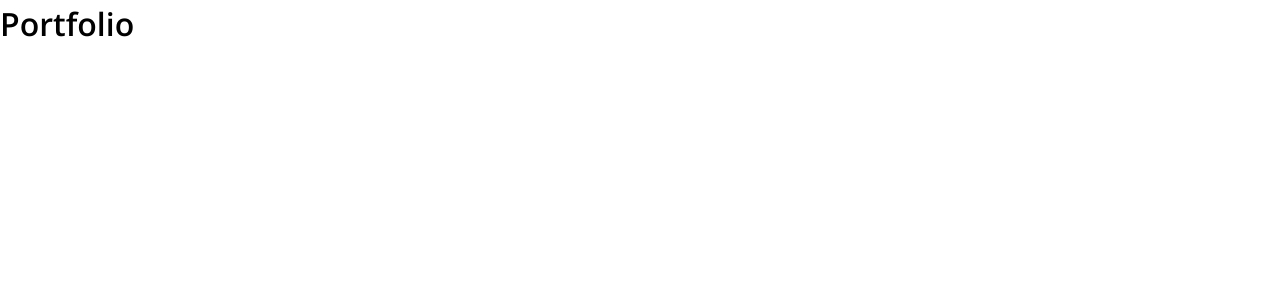
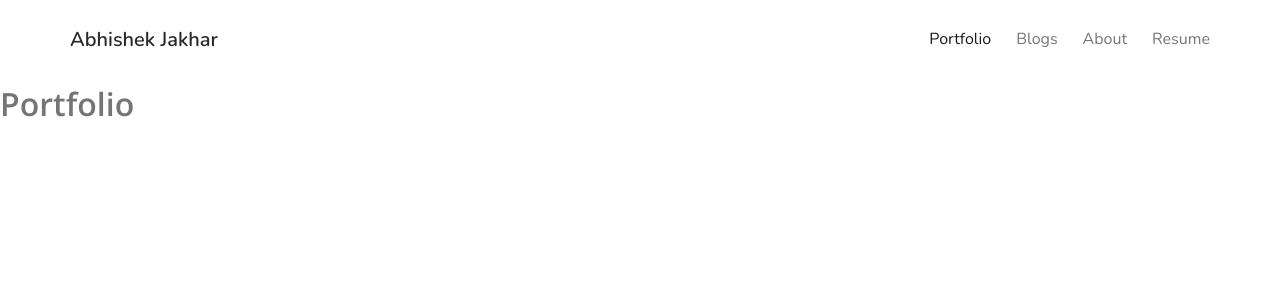
Before and after one commit to abhishekjakhar/portfolio, a Next.js app: page / in a window 1280 px wide. Shown: the top 300 px of the page. Built offline with nearby package versions, Linux system fonts and the light colour scheme.

Commit message:
Header, ActiveLink & Hamburger component added

```diff
--- /dev/null
+++ b/components/ActiveLink.js
@@ -0,0 +1,24 @@
+import { useRouter } from 'next/router'
+import Link from 'next/link'
+import React, { Children } from 'react'
+
+const ActiveLink = ({ children, activeClassName, ...props }) => {
+  const { pathname } = useRouter()
+  const child = Children.only(children)
+  const childClassName = child.props.className || ''
+
+  const className =
+    pathname === props.href
+      ? `${childClassName} ${activeClassName}`.trim()
+      : childClassName
+
+  return (
+    <Link {...props}>
+      {React.cloneElement(child, {
+        className: className || null,
+      })}
+    </Link>
+  )
+}
+
+export default ActiveLink
--- /dev/null
+++ b/components/Hamburger.js
@@ -0,0 +1,49 @@
+const Hamburger = ({ value, toggleHandler }) => (
+  <button
+    className={`menu ${value && 'collapsed'}`.trim()}
+    onClick={() => toggleHandler(!value)}>
+    <div className="menu-bar"></div>
+    <div className="menu-bar"></div>
+    <div className="menu-bar"></div>
+    <style jsx>{`
+      .menu {
+        outline: none;
+        border: none;
+        background-color: var(--color-white);
+      }
+
+      .menu-bar + .menu-bar {
+        margin-top: 6px;
+      }
+
+      .menu.collapsed .menu-bar {
+        width: 25px;
+        transform: rotate(0) translate(0) !important;
+        opacity: 1 !important;
+      }
+
+      .menu-bar {
+        transition: all 0.2s ease-out;
+        width: 30px;
+        background-color: var(--text-color-darkest);
+        height: 2px;
+        border-radius: 1px;
+        display: block;
+      }
+
+      .menu-bar:first-child {
+        transform: rotate(45deg) translate(8px, 6px);
+      }
+
+      .menu-bar:nth-child(2) {
+        opacity: 0;
+      }
+
+      .menu-bar:last-child {
+        transform: rotate(-45deg) translate(5px, -4px);
+      }
+    `}</style>
+  </button>
+)
+
+export default Hamburger
--- a/components/Header.js
+++ b/components/Header.js
@@ -0,0 +1,90 @@
+import React, { useState } from 'react'
+import Link from 'next/link'
+import ActiveLink from './ActiveLink'
+import Hamburger from './Hamburger'
+
+const navigation = [
+  {
+    name: 'Portfolio',
+    link: '/',
+  },
+  {
+    name: 'Blogs',
+    link: '/blogs',
+  },
+  {
+    name: 'About',
+    link: '/about',
+  },
+  {
+    name: 'Resume',
+    link: '/resume',
+  },
+]
+
+const Header = () => {
+  const [isMenuCollapsed, setIsMenuCollapsed] = useState(true)
+
+  let mobileLinkClass =
+    'u-fontSize28 u-textColorNormal u-textColorDarkerHover u-width100Percent u-transition--transform300Spring'
+
+  return (
+    <header className="u-flex align-items-center u-width100Percent u-height80 u-top0 u-left0 u-backgroundColor u-zIndex9">
+      <nav className="u-flex justify-content-between align-items-center u-width100Percent u-height100Percent mx-auto u-maxWidth1140 tabLand-pl-6 tabLand-pr-6 phone-pl-3 phone-pr-3 u-relative u-zIndex5">
+        <Link href="/">
+          <a className={`u-fontSize20 u-textColorDarker u-fontWeightBold`}>
+            Abhishek Jakhar
+          </a>
+        </Link>
+        <ul className="u-lineHeight12 u-flex align-items-end justify-content-between u-phoneHide">
+          {navigation.map((item, index) => (
+            <li
+              key={index}
+              className={
+                index === 0
+                  ? 'u-lineHeight12'
+                  : 'u-lineHeight12 ml-5 phone-ml-3'
+              }>
+              <ActiveLink
+                href={item.link}
+                activeClassName="u-textColorDarkest"
+                replace>
+                <a className="u-fontSize16 u-textColorNormal u-textColorDarkerHover u-transition--transform300Spring">
+                  {item.name}
+                </a>
+              </ActiveLink>
+            </li>
+          ))}
+        </ul>
+        <div className="u-phoneShow">
+          <Hamburger
+            value={isMenuCollapsed}
+            toggleHandler={setIsMenuCollapsed}
+          />
+        </div>
+      </nav>
+      {!isMenuCollapsed ? (
+        <div className="u-fixed u-backgroundColorWhite u-bottom0 u-left0 u-width100Percent u-height100Percent u-zIndex1">
+          <nav className="u-relative u-width100Percent u-height100Percent">
+            <ul className="u-flex f-column align-items-center u-width100Percent u-absolute u-top50Percent u-transformYNegative50pct">
+              {navigation.map((item, index) => (
+                <li
+                  className="u-width100Percent u-textAlignCenter pt-2 pb-2"
+                  key={index}>
+                  <ActiveLink
+                    activeClassName="u-textColorDarkest"
+                    href={item.link}
+                    replace>
+                    <a className={mobileLinkClass}>{item.name}</a>
+                  </ActiveLink>
+                </li>
+              ))}
+            </ul>
+          </nav>
+        </div>
+      ) : null}
+    </header>
+  )
+}
+
+export default Header
--- a/components/Layout.js
+++ b/components/Layout.js
@@ -1,9 +1,11 @@
 import Meta from './Meta'
+import Header from './Header'
 
 export default function Layout({ preview, children }) {
   return (
     <React.Fragment>
       <Meta />
+      <Header />
       <main>{children}</main>
     </React.Fragment>
   )
--- a/pages/_document.js
+++ b/pages/_document.js
@@ -6,7 +6,7 @@ export default class MyDocument extends Document {
     return (
       <Html lang={lang}>
         <Head />
-        <body>
+        <body className="light">
           <Main />
           <NextScript />
         </body>
```
